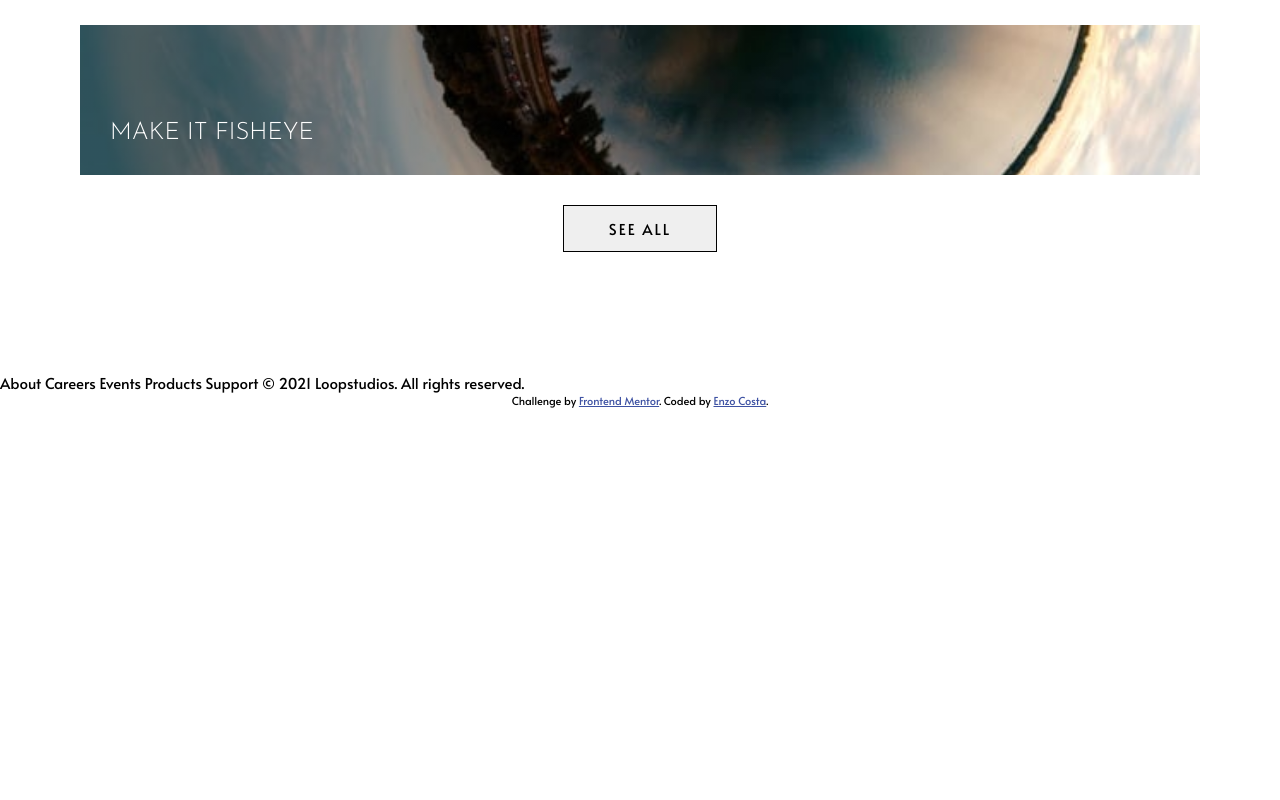
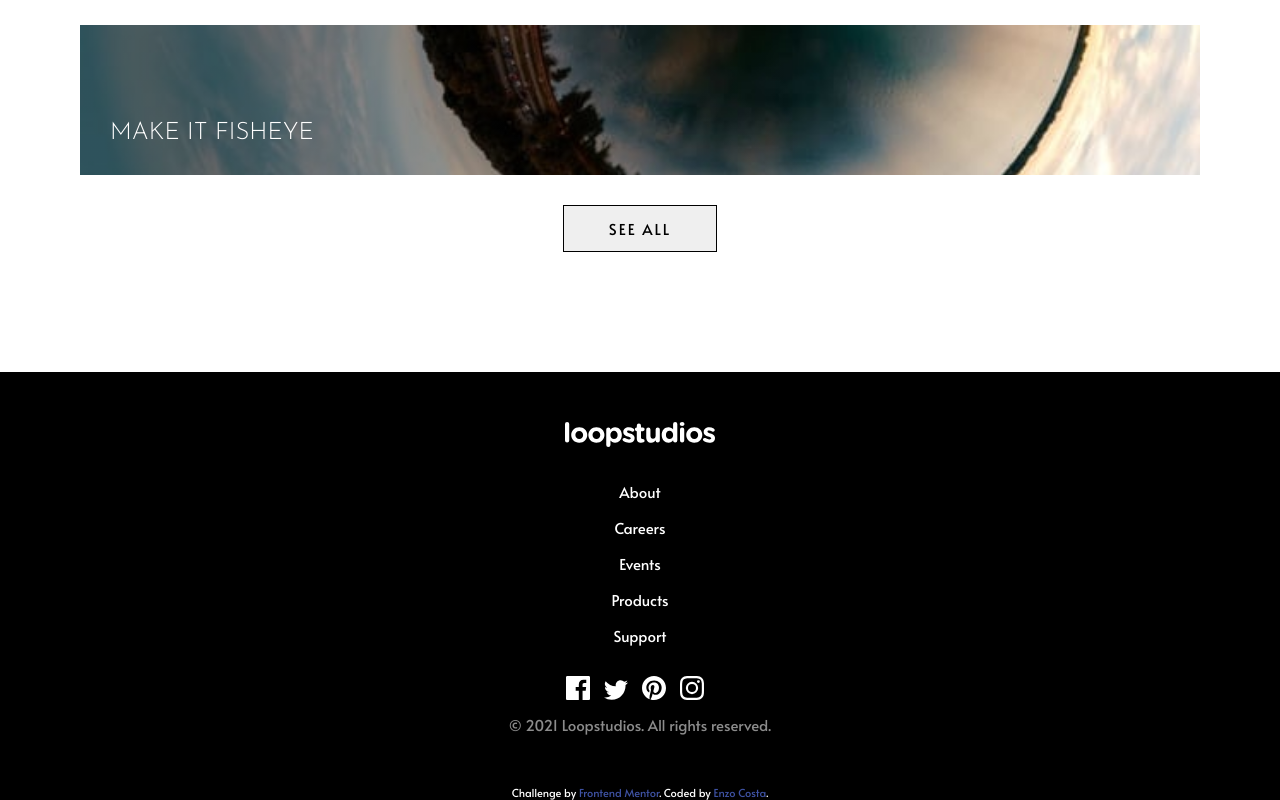
Before and after one commit to EnzoXavier1001/loopstudios-landing-page, a plain HTML site: page index.html in a window 1280 px wide. Shown: the part 2645-3445 px from the top of the page. Before the commit the page ends 3053 px from the top, so only its background shows below. Drawn offline with Linux system fonts and the light colour scheme.

Commit message:
Create the footer

```diff
--- a/css/styles.css
+++ b/css/styles.css
@@ -21,6 +21,15 @@ body {
 .title {
   font: lighter 42px 'Josefin Sans';
   text-transform: uppercase;
+}
+
+ul {
+  list-style: none;
+}
+
+a {
+  text-decoration: none;
+  color: var(--white);
 }
 
 /*========= HEADER ========= */
@@ -210,10 +219,45 @@ nav ul {
   color: var(--white);
 }
 
-.attribution {
+/*========= FOOTER ========= */
+#footer {
+  background: #000;
+  color: var(--white);
+}
+
+#footer .container {
+  text-align: center;
+  padding: 50px;
+}
+
+#footer .logo {
+  margin-bottom: 30px;
+}
+
+.menu-footer {
+  display: flex;
+  flex-direction: column;
+  gap: 15px;
+  margin-bottom: 30px;
+}
+
+.social {
+  margin-bottom: 10px;
+}
+
+.social img {
+  margin-right: 10px;
+}
+
+#footer .container p {
+  color: var(--dark-gray);
+}
+
+#footer .attribution {
   font-size: 11px;
   text-align: center;
 }
+
 .attribution a {
   color: hsl(228, 45%, 44%);
 }
--- a/index.html
+++ b/index.html
@@ -100,14 +100,30 @@
       </section>
     </main>
 
-    About Careers Events Products Support © 2021 Loopstudios. All rights
-    reserved.
-
+    <footer id="footer">
+      <div class="container">
+        <img src="images/logo.svg" class="logo" alt="Logo loopstudios" />
+        <ul class="menu-footer">
+          <li><a href="#">About</a></li>
+          <li><a href="#">Careers</a></li>
+          <li><a href="#">Events </a></li>
+          <li><a href="#"> Products</a></li>
+          <li><a href="#"> Support</a></li>
+        </ul>
+        <div class="social">
+          <img src="images/icon-facebook.svg" alt="" />
+          <img src="images/icon-twitter.svg" alt="" />
+          <img src="images/icon-pinterest.svg" alt="" />
+          <img src="images/icon-instagram.svg" alt="" />
+        </div>
+        <p>© 2021 Loopstudios. All rights reserved.</p>
+      </div>
       <div class="attribution">
         Challenge by
         <a href="https://www.frontendmentor.io?ref=challenge" target="_blank"
           >Frontend Mentor</a
         >. Coded by <a href="#">Enzo Costa</a>.
       </div>
+    </footer>
   </body>
 </html>
```
Lines whose indentation alone changed are shown as unchanged.
